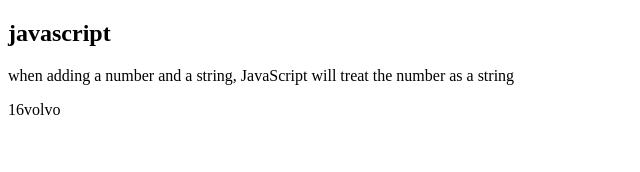
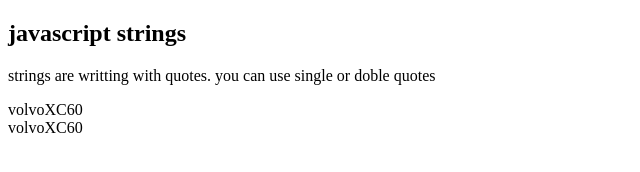
Before and after one commit to keeevvinn05/javascript, a plain HTML site: page 17junio/index.html in a window 1280 px wide. Shown: the whole page, without its empty margins (0-640 px from the left). Drawn offline with Linux system fonts and the light colour scheme.

Commit message:
nuevos ejercicios

```diff
--- a/17junio/index.html
+++ b/17junio/index.html
@@ -2,13 +2,15 @@
 <html lang="es">
 
 <body>
-  <h2>javascript</h2>
-  <p>when adding a number and a string, JavaScript will treat the number as a string</p>
+  <h2>javascript strings </h2>
+  <p>strings are writting with quotes. you can use single or doble quotes</p>
   <p id="demo"></p>
   <script>
-    let x = 16+"volvo";
-   document.getElementById("demo").innerHTML = x;
-
+    let carname1 = "volvoXC60"
+    let carname2 = 'volvoXC60'
+document.getElementById("demo").innerHTML=
+carname1 + "<br>" +
+carname2;
   </script>
 </body>
 </html>
```
